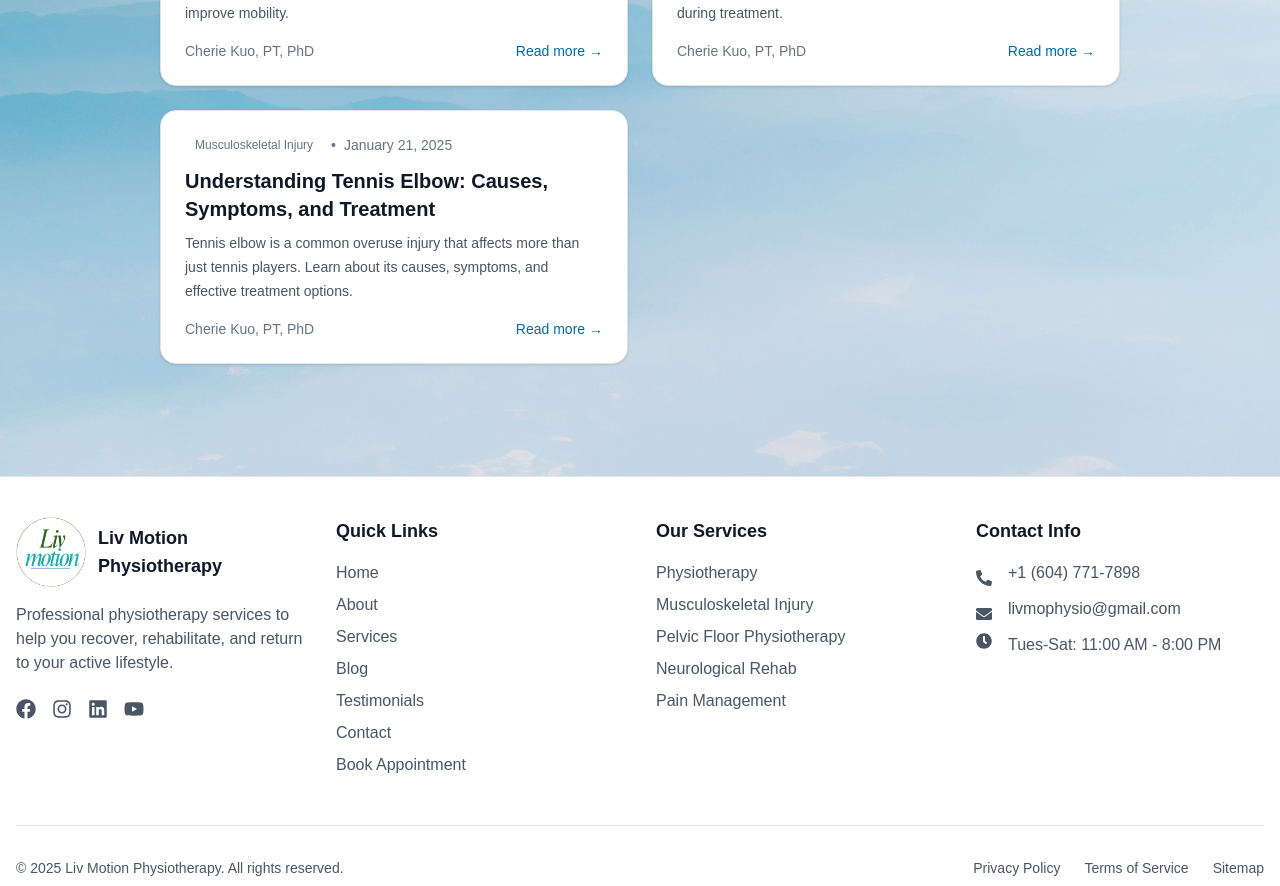
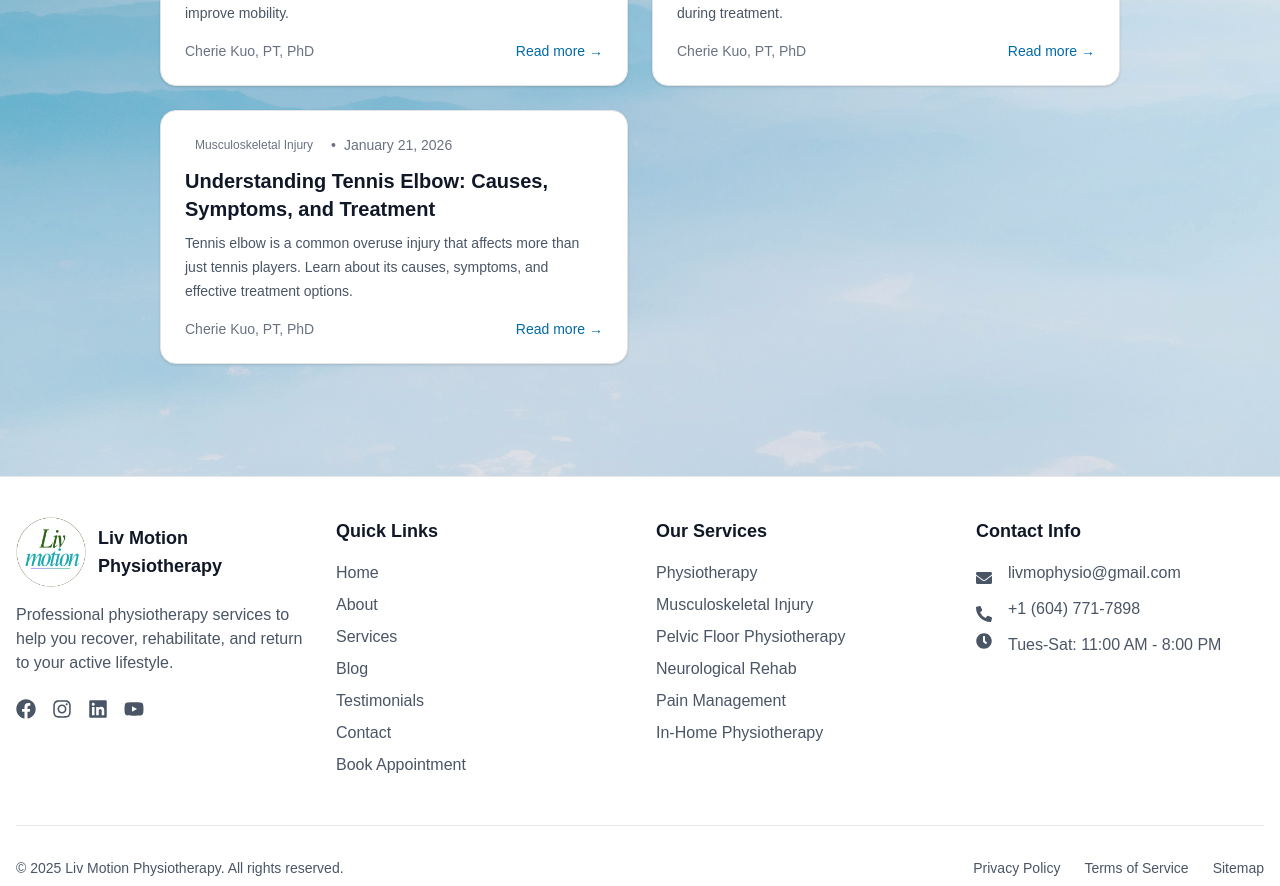
Before and after one commit to cher-kuo/cher-kuo.github.io, a Next.js app: page /blog in a window 1280 px wide. Shown: the part 520-1406 px from the top of the page. Built offline with nearby package versions, Linux system fonts and the light colour scheme.

Commit message:
Update blog dates, add in-home physio to footer, reorder contact info (email first)

```diff
--- a/src/app/blog/blog-data.ts
+++ b/src/app/blog/blog-data.ts
@@ -14,7 +14,7 @@ export const blogPosts: BlogPost[] = [
     title: "5 Simple Stretches to Relieve Lower Back Pain",
     slug: "5-stretches-relieve-lower-back-pain",
     excerpt: "Lower back pain affects millions of people. Learn five effective stretches you can do at home to help reduce discomfort and improve mobility.",
-    date: "2025-01-05",
+    date: "2026-01-03",
     author: "Cherie Kuo, PT, PhD",
     category: "Pain Management",
     image: "/images/blog-back-pain.jpg",
@@ -33,7 +33,7 @@ export const blogPosts: BlogPost[] = [
     title: "The Benefits of Dry Needling for Muscle Pain",
     slug: "benefits-dry-needling-muscle-pain",
     excerpt: "Dry needling is an effective treatment for muscle pain and trigger points. Discover how this technique works and what to expect during treatment.",
-    date: "2024-12-10",
+    date: "2025-12-10",
     author: "Cherie Kuo, PT, PhD",
     category: "Treatment Techniques",
     image: "/images/blog-needle2.jpg",
@@ -58,7 +58,7 @@ export const blogPosts: BlogPost[] = [
     title: "Understanding Tennis Elbow: Causes, Symptoms, and Treatment",
     slug: "understanding-tennis-elbow",
     excerpt: "Tennis elbow is a common overuse injury that affects more than just tennis players. Learn about its causes, symptoms, and effective treatment options.",
-    date: "2025-01-21",
+    date: "2026-01-21",
     author: "Cherie Kuo, PT, PhD",
     category: "Musculoskeletal Injury",
     image: "/images/blog-elbow.jpg",
--- a/src/app/contact/page.tsx
+++ b/src/app/contact/page.tsx
@@ -51,6 +51,18 @@ export default function ContactPage() {
             <div className="space-y-3 text-gray-900">
               <div>
                 <p className="text-sm font-semibold uppercase tracking-wide text-gray-700">
+                  Email
+                </p>
+                <a
+                  href={`mailto:${email}`}
+                  className="mt-1 inline-flex items-center text-lg font-medium text-primary-600 hover:text-primary-700 break-all"
+                >
+                  {email}
+                </a>
+              </div>
+
+              <div>
+                <p className="text-sm font-semibold uppercase tracking-wide text-gray-700">
                   Phone
                 </p>
                 <a
@@ -58,18 +70,6 @@ export default function ContactPage() {
                   className="mt-1 inline-flex items-center text-lg font-medium text-primary-600 hover:text-primary-700"
                 >
                   {phoneDisplay}
-                </a>
-              </div>
-
-              <div>
-                <p className="text-sm font-semibold uppercase tracking-wide text-gray-700">
-                  Email
-                </p>
-                <a
-                  href={`mailto:${email}`}
-                  className="mt-1 inline-flex items-center text-lg font-medium text-primary-600 hover:text-primary-700 break-all"
-                >
-                  {email}
                 </a>
               </div>
 
@@ -89,7 +89,7 @@ export default function ContactPage() {
               Booking information
             </h2>
             <p className="text-base leading-7 text-gray-900">
-              You can book physiotherapy appointments online through our clinic partners below. If you are unsure which location or service is right for you or if you require in-home services, please feel free to email or call us.
+              You can book physiotherapy appointments online through our clinic partners below. If you are unsure which location/service is right for you or if you require in-home services, please feel free to email or call us.
             </p>
             <div className="mt-4 flex flex-col gap-3 sm:flex-row">
               <a
--- a/src/components/layout/Footer.tsx
+++ b/src/components/layout/Footer.tsx
@@ -48,6 +48,7 @@ const Footer = () => {
         { name: 'Pelvic Floor Physiotherapy', href: '/services/pelvic-floor-physiotherapy' },
         { name: 'Neurological Rehab', href: '/services/neuro-rehab' },
         { name: 'Pain Management', href: '/services/pain-management' },
+        { name: 'In-Home Physiotherapy', href: '/services/in-home-physiotherapy' },
       ],
     },
     {
@@ -59,14 +60,14 @@ const Footer = () => {
         //   href: 'https://maps.google.com?q=123+Health+St,+San+Francisco,+CA+94110'
         // },
         {
+          name: 'livmophysio@gmail.com',
+          icon: <FaEnvelope className="inline mr-2 text-primary-600" />,
+          href: 'mailto:livmophysio@gmail.com'
+        },
+        {
           name: '+1 (604) 771-7898',
           icon: <FaPhoneAlt className="inline mr-2 text-primary-600" />,
           href: 'tel:+16047717898'
-        },
-        {
-          name: 'livmophysio@gmail.com',
-          icon: <FaEnvelope className="inline mr-2 text-primary-600" />,
-          href: 'mailto:livmophysio@gmail.com'
         },
         {
           name: 'Tues-Sat: 11:00 AM - 8:00 PM',
```
